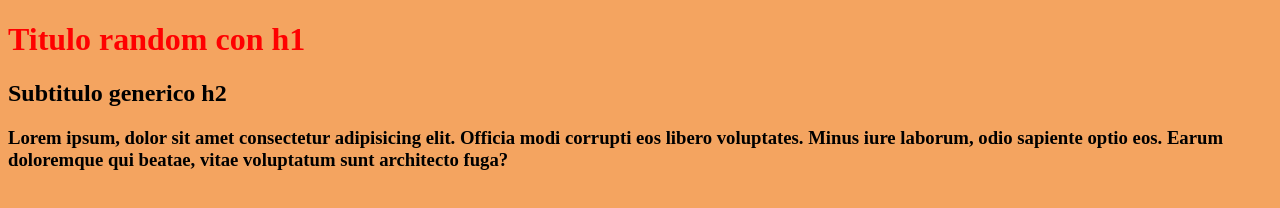
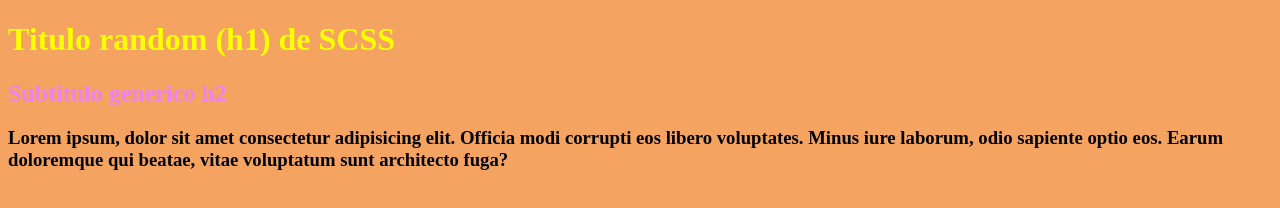
Before and after one commit to Alejandromarquezalba/sass, a plain HTML site: page index.html in a window 1280 px wide. Drawn offline with Linux system fonts and the light colour scheme.

Commit message:
sassexample

```diff
--- a/estilos.scss
+++ b/estilos.scss
@@ -1,5 +1,13 @@
+$color1: violet;
+$color2: skyblue;
+$color3: yellow;
+
+
 h1{
-    color:red
+    color: $color3;
+}
+h2{
+    color: $color1;
 }
 body{
     background-color: sandybrown;
--- a/index.html
+++ b/index.html
@@ -9,7 +9,7 @@
 </head>
 <body>
     <h1>
-        Titulo random con h1
+        Titulo random (h1) de SCSS
     </h1>
     <h2>
         Subtitulo generico h2
```
Also changed, not shown: estilos.css, 1 other file.
